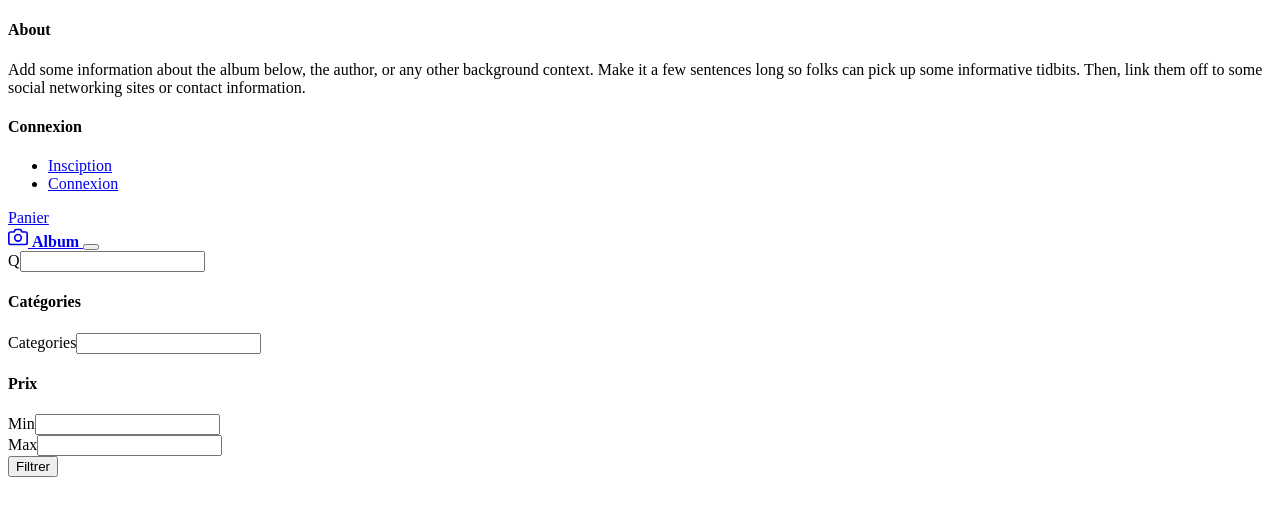
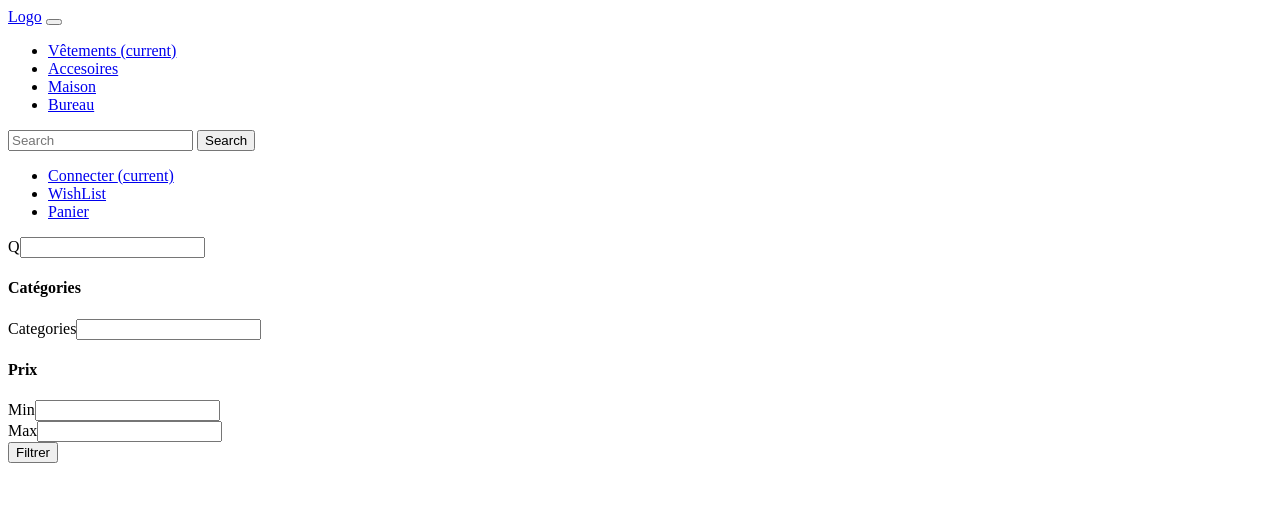
Before and after one commit to KennochaJilian/acscom, a Symfony app: template templates/homepage/index.html.twig in a window 1280 px wide. Shown: the top 516 px of the page. Run offline with Twig, Linux system fonts and the light colour scheme; the template is opened without the code that fills it, so the values that code supplies are empty; form fields are guessed from the names that the template uses; some libraries are stand-ins or nearby versions.

Commit message:
Ajout de la navBar avec la possibilte de voir par category les differents produits

```diff
--- a/src/Repository/ProductRepository.php
+++ b/src/Repository/ProductRepository.php
@@ -114,4 +114,6 @@ class ProductRepository extends ServiceEntityRepository
         return $results;
 
     }
+
+
 }
--- a/templates/base.html.twig
+++ b/templates/base.html.twig
@@ -17,46 +17,55 @@
                 grid-template-columns: repeat(3, 1fr);
                 grid-gap: 20px;
             }
+
         </style>
     </head>
     <body>
         <header>
-            <div class="collapse bg-dark" id="navbarHeader">
-                <div class="container">
-                <div class="row">
-                    <div class="col-sm-8 col-md-7 py-4">
-                    <h4 class="text-white">About</h4>
-                    <p class="text-muted">Add some information about the album below, the author, or any other background context. Make it a few sentences long so folks can pick up some informative tidbits. Then, link them off to some social networking sites or contact information.</p>
-                    </div>
-                    <div class="col-sm-4 offset-md-1 py-4">
-                    <h4 class="text-white">Connexion</h4>
-                    <ul class="list-unstyled">
-                        {% if app.user %}
-	                        <li><a href="#" class="text-white">Mon profil</a></li>
-	                        <li><a href="#" class="text-white">Déconnexion</a></li>
-                        {% else %}
-	                        <li><a href="#" class="text-white">Insciption</a></li>
-	                        <li><a href="#" class="text-white">Connexion</a></li>
-                        {% endif %}
-                    </ul>
-                    <a class="text-white" href="#">Panier</a>
-                    </div>
-                </div>
-                </div>
-            </div>
-            <div class="navbar navbar-dark bg-dark box-shadow">
-                <div class="container d-flex justify-content-between">
-                <a href="#" class="navbar-brand d-flex align-items-center">
-                    <svg xmlns="http://www.w3.org/2000/svg" width="20" height="20" viewBox="0 0 24 24" fill="none" stroke="currentColor" stroke-width="2" stroke-linecap="round" stroke-linejoin="round" class="mr-2"><path d="M23 19a2 2 0 0 1-2 2H3a2 2 0 0 1-2-2V8a2 2 0 0 1 2-2h4l2-3h6l2 3h4a2 2 0 0 1 2 2z"></path><circle cx="12" cy="13" r="4"></circle></svg>
-                    <strong>Album</strong>
-                </a>
-                <button class="navbar-toggler" type="button" data-toggle="collapse" data-target="#navbarHeader" aria-controls="navbarHeader" aria-expanded="false" aria-label="Toggle navigation">
-                    <span class="navbar-toggler-icon"></span>
-                </button>
-                </div>
-            </div>
+
+<nav class="navbar navbar-expand-lg navbar-light bg-light">
+  <a class="navbar-brand" href="{{path('homepage')}}">Logo</a>
+  <button class="navbar-toggler" type="button" data-toggle="collapse" data-target="#navbarSupportedContent" aria-controls="navbarSupportedContent" aria-expanded="false" aria-label="Toggle navigation">
+    <span class="navbar-toggler-icon"></span>
+  </button>
+
+  <div class="collapse navbar-collapse" id="navbarSupportedContent">
+    <ul class="navbar-nav mr-auto">
+      <li class="nav-item ">
+        <a class="nav-link" href="{{ path('pageCategory', {'id' : 1}) }}">Vêtements <span class="sr-only">(current)</span></a>
+      </li>
+      <li class="nav-item">
+        <a class="nav-link" href="{{ path('pageCategory', {'id' : 2}) }}">Accesoires</a>
+      </li>
+       <li class="nav-item">
+        <a class="nav-link" href="{{ path('pageCategory', {'id' : 4}) }}">Maison</a>
+      </li>
+       <li class="nav-item">
+        <a class="nav-link" href="{{ path('pageCategory', {'id' : 5}) }}">Bureau</a>
+      </li>
+    </ul>
+    <form class="form-inline my-2 my-lg-0">
+      <input class="form-control mr-sm-2" type="search" placeholder="Search" aria-label="Search">
+      <button class="btn btn-outline-success my-2 my-sm-0" type="submit">Search</button>
+    </form>
+      <ul class="navbar-nav ml-auto">
+      <li class="nav-item ">
+        <a class="nav-link" href="#">Connecter <span class="sr-only">(current)</span></a>
+      </li>
+      <li class="nav-item">
+        <a class="nav-link" href="#">WishList</a>
+      </li>
+       <li class="nav-item">
+        <a class="nav-link" href="#">Panier</a>
+      </li>
+    </ul>
+
+  </div>
+</nav>
         </header>
         {% block body %}{% endblock %}
+
+
         {% block javascripts %}
             {{ encore_entry_script_tags('app') }}
         {% endblock %}
--- a/templates/homepage/index.html.twig
+++ b/templates/homepage/index.html.twig
@@ -1,4 +1,5 @@
 {% extends 'base.html.twig' %}
+
 
 {% block title %}Liste des produits{% endblock %}
 {% block body %}
@@ -32,3 +33,6 @@
 
     </main>
 {% endblock %}
+
+{% block navBar %}
+{% endblock %}
```
Also changed, not shown: src/Controller/NavBarController.php (added, +30 -0 lines), templates/nav_bar/index.html.twig (added, +10 -0 lines).
